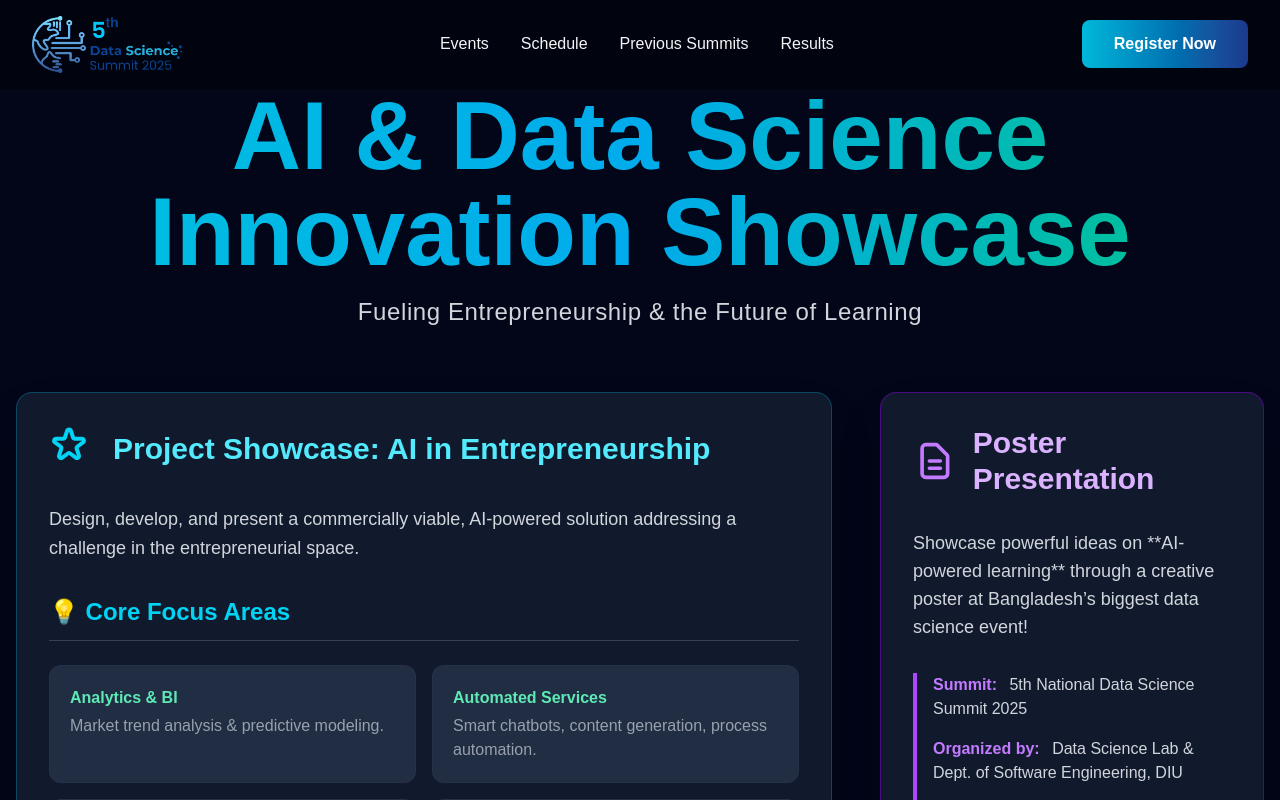
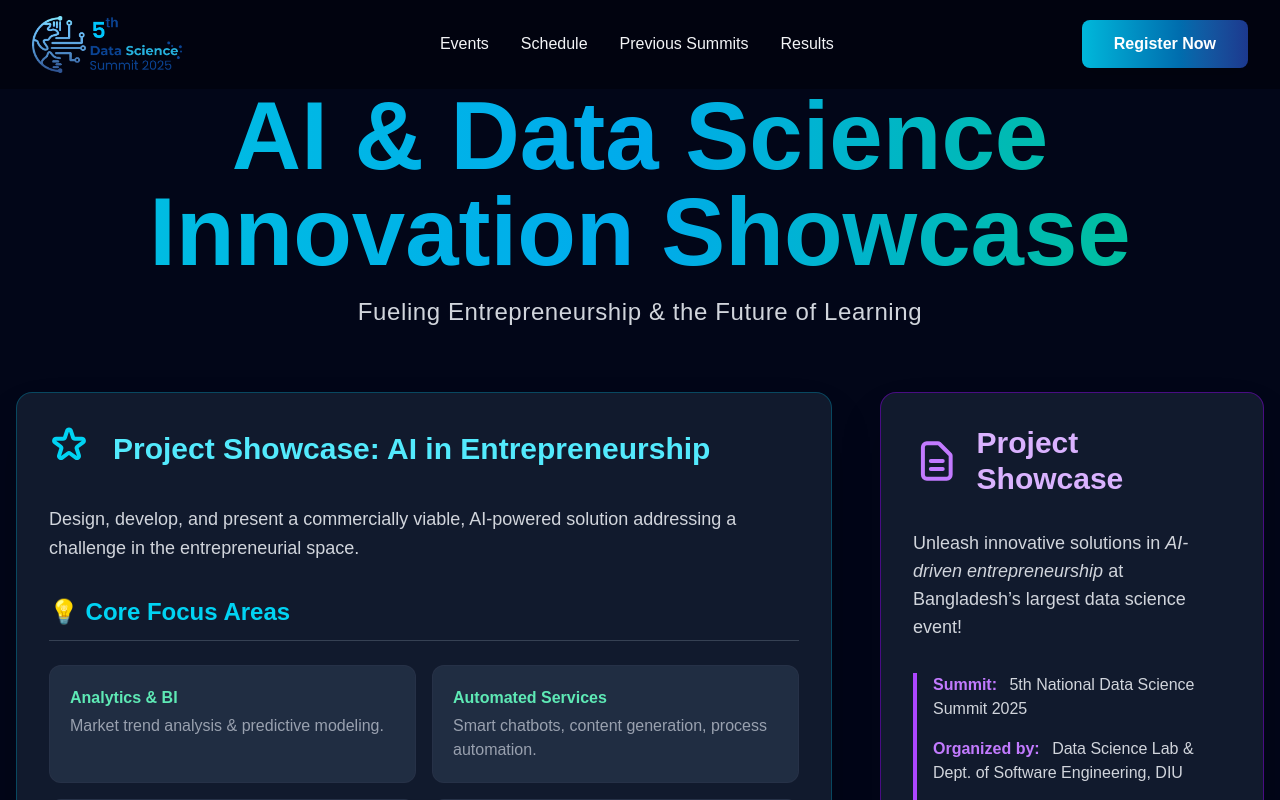
Before and after one commit to KhandakerSamin/data-science-summit-2025, a Next.js app: page /project-showcase in a window 1280 px wide. Shown: the top 800 px of the page. Built offline with nearby package versions, Linux system fonts and the light colour scheme.

Commit message:
feat: Update title and description in Project Showcase page for clarity and impact

```diff
--- a/src/app/project-showcase/page.js
+++ b/src/app/project-showcase/page.js
@@ -98,10 +98,10 @@ export default function ProjectShowcasePage() {
                                 <svg className="w-12 h-12 text-purple-400 mr-4" fill="none" stroke="currentColor" viewBox="0 0 24 24">
                                     <path strokeLinecap="round" strokeLinejoin="round" strokeWidth={2} d="M9 12h6m-6 4h6m2 5H7a2 2 0 01-2-2V5a2 2 0 012-2h5.586a1 1 0 01.707.293l5.414 5.414a1 1 0 01.293.707V19a2 2 0 01-2 2z" />
                                 </svg>
-                                <h2 className="text-3xl font-bold text-purple-300">Poster Presentation</h2>
+                                <h2 className="text-3xl font-bold text-purple-300">Project Showcase</h2>
                             </div>
 
-                            <p class="text-gray-300 mb-8 text-lg">Showcase powerful ideas on **AI-powered learning** through a creative poster at Bangladesh’s biggest data science event!</p>
+                            <p class="text-gray-300 mb-8 text-lg">Unleash innovative solutions in <em>AI-driven entrepreneurship</em> at Bangladesh’s largest data science event!</p>
 
                             <div class="space-y-4 mb-10 text-base border-l-4 border-purple-500 pl-4">
                                 <p className="text-gray-300">
```
